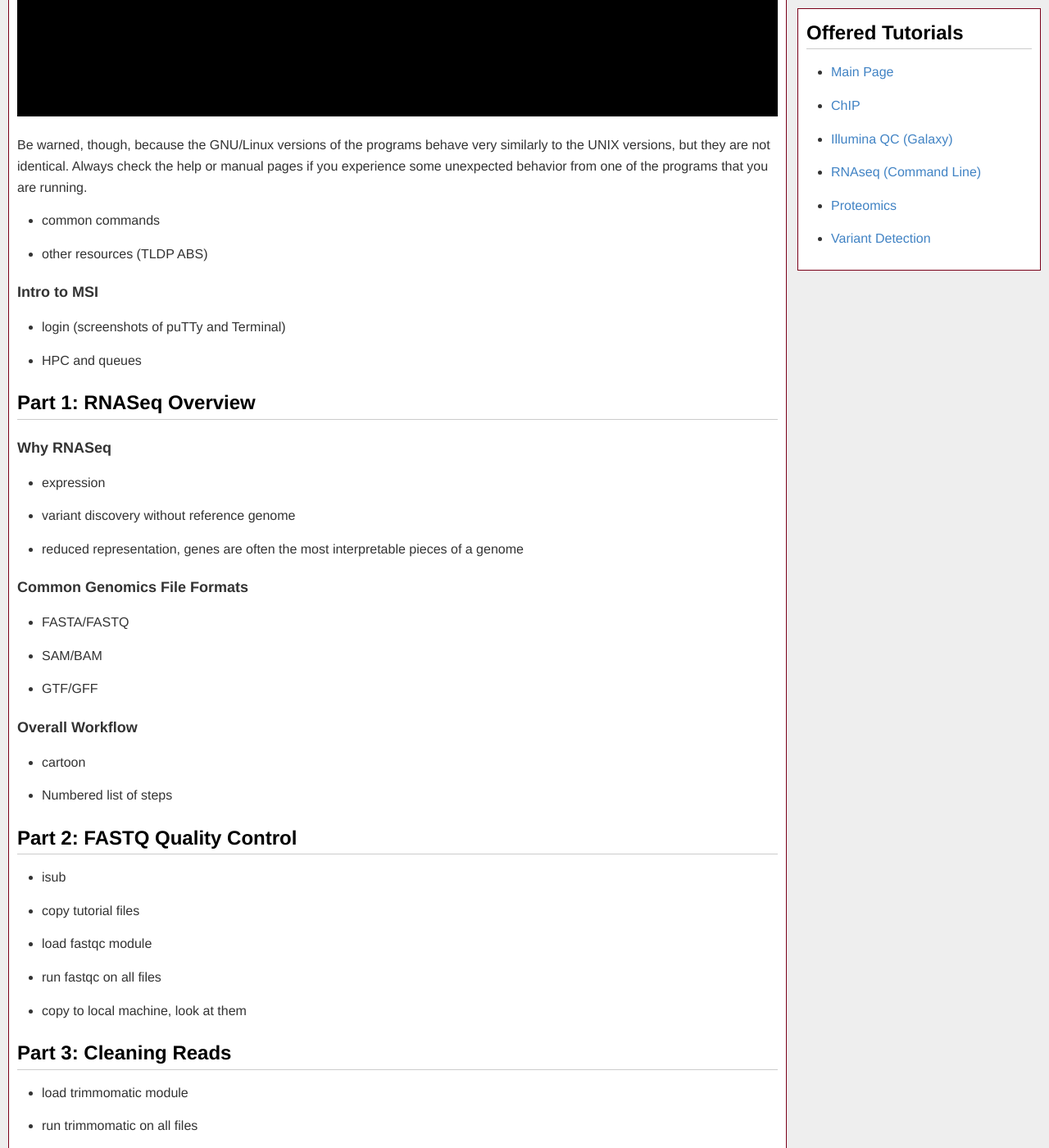
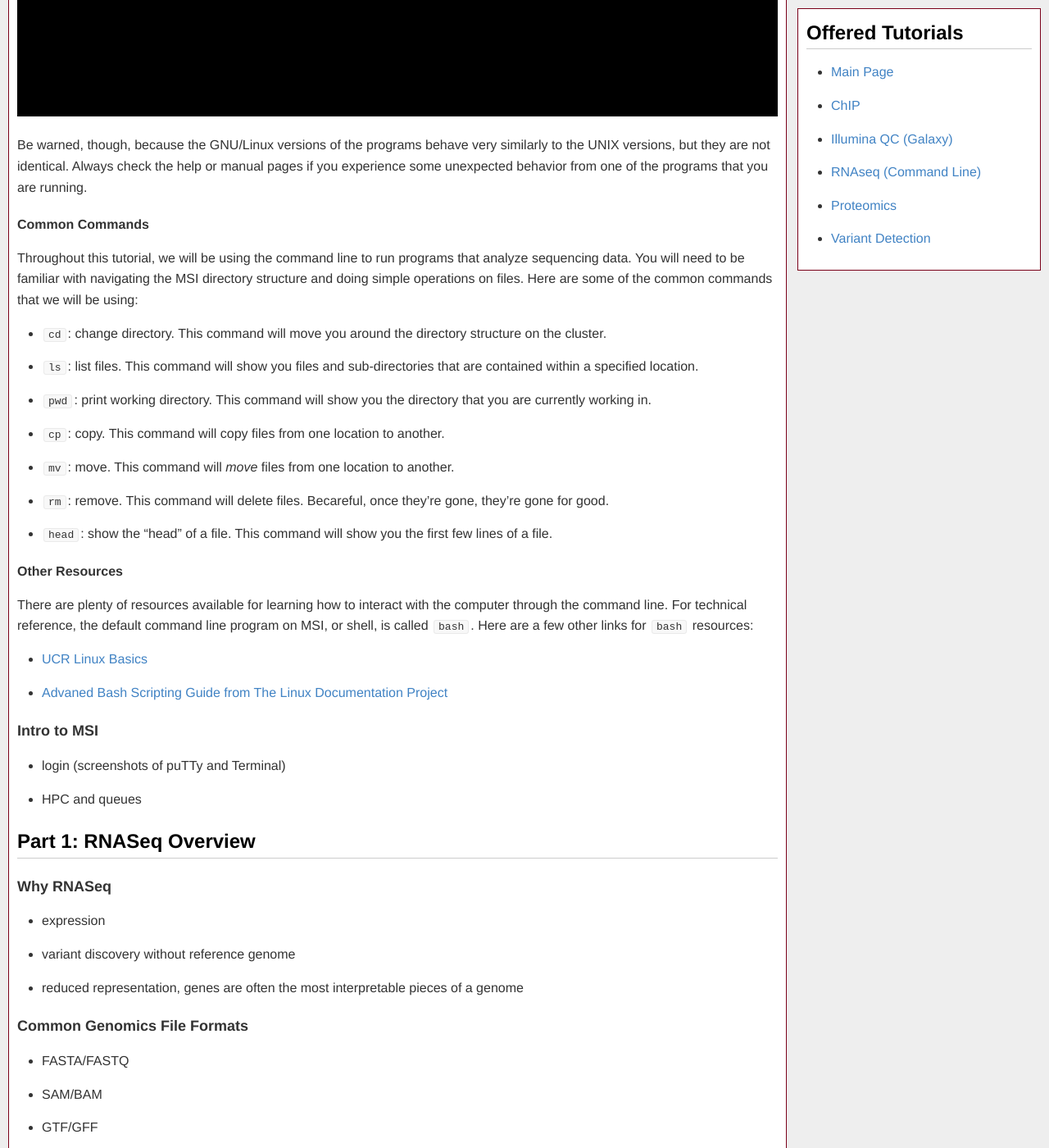
Before and after one commit to msi-ris/Tutorials, a Jekyll site: the page built from rnaseq_cmd.md, in a window 1280 px wide and 1400 px high, scrolled down 1012 px. Shown: the whole window at 82% size. Built offline with Jekyll 4.4.1, drawn with Linux system fonts in a browser that asks for light colours.

Commit message:
Update rnaseq

```diff
--- a/rnaseq_cmd.md
+++ b/rnaseq_cmd.md
@@ -35,8 +35,33 @@ very similarly to the UNIX versions, but they are not identical. Always check
 the help or manual pages if you experience some unexpected behavior from one
 of the programs that you are running.
 
-- common commands
-- other resources (TLDP ABS)
+#### Common Commands
+Throughout this tutorial, we will be using the command line to run programs that
+analyze sequencing data. You will need to be familiar with navigating the MSI
+directory structure and doing simple operations on files. Here are some of the
+common commands that we will be using:
+
+- `cd`: change directory. This command will move you around the directory
+  structure on the cluster.
+- `ls`: list files. This command will show you files and sub-directories that
+  are contained within a specified location.
+- `pwd`: print working directory. This command will show you the directory that
+  you are currently working in.
+- `cp`: copy. This command will copy files from one location to another.
+- `mv`: move. This command will *move* files from one location to another.
+- `rm`: remove. This command will delete files. Becareful, once they're gone,
+  they're gone for good.
+- `head`: show the "head" of a file. This command will show you the first few
+  lines of a file.
+
+#### Other Resources
+There are plenty of resources available for learning how to interact with the
+computer through the command line. For technical reference, the default
+command line program on MSI, or shell, is called `bash`. Here are a few other
+links for `bash` resources:
+
+- [UCR Linux Basics](http://hpcc.ucr.edu/manuals_linux-basics_intro)
+- [Advaned Bash Scripting Guide from The Linux Documentation Project](https://www.tldp.org/LDP/abs/html/)
 
 ### Intro to MSI
 - login (screenshots of puTTy and Terminal)
```
